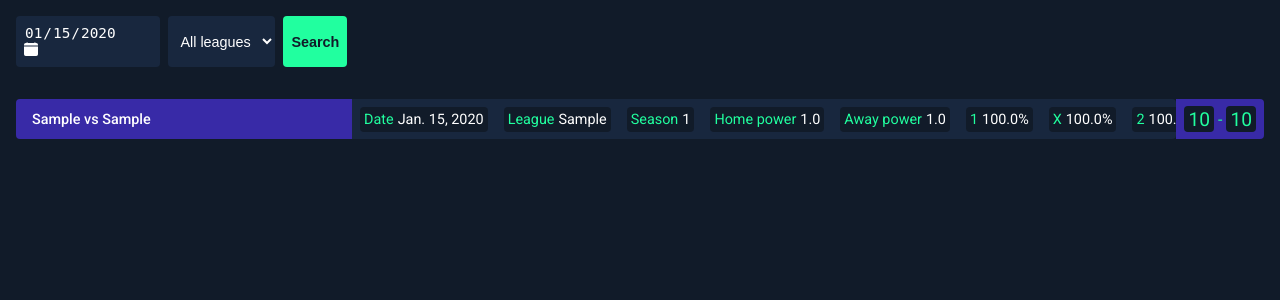
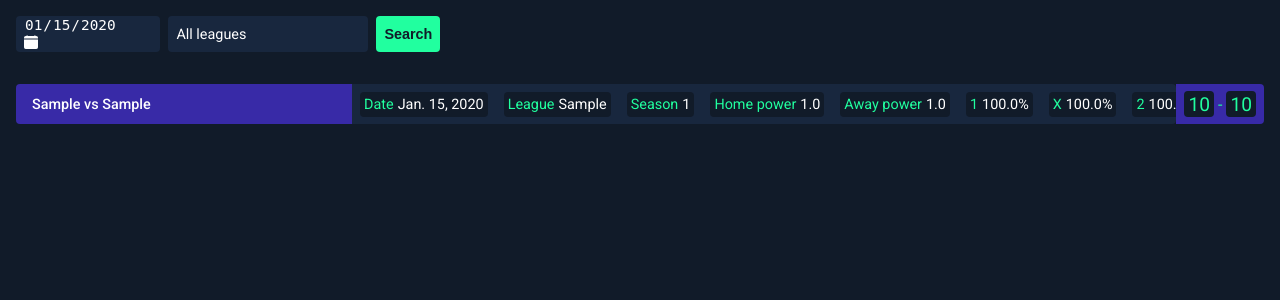
Before and after one commit to sergiopmdeveloper/sokkai, a Django app: page /matches/results in a window 1280 px wide. Shown: the top 300 px of the page. Run offline with Django 5.2, Linux system fonts and the light colour scheme; tables that the repository leaves empty hold one stand-in row (values such as "Sample post").

Commit message:
style: implement custom UI for the league filter

```diff
--- a/statics/components/match-filters.css
+++ /dev/null
@@ -1,45 +0,0 @@
-.filters-container {
-    display: flex;
-    flex-wrap: wrap;
-    gap: 0.5rem;
-}
-
-.filters-container--date {
-    font-size: 0.9rem;
-}
-
-.filters-container--leagues {
-    font-size: 0.9rem;
-}
-
-.filters-container--search {
-    font-size: 0.9rem;
-}
-
-@media (width <=768px) {
-    .filters-container--date {
-        font-size: 0.8rem;
-    }
-
-    .filters-container--leagues {
-        font-size: 0.8rem;
-    }
-
-    .filters-container--search {
-        font-size: 0.8rem;
-    }
-}
-
-@media (width <=480px) {
-    .filters-container--date {
-        width: 100%;
-    }
-
-    .filters-container--leagues {
-        width: 100%;
-    }
-
-    .filters-container--search {
-        width: 100%;
-    }
-}
--- /dev/null
+++ b/statics/components/match-filters/match-filters.css
@@ -0,0 +1,114 @@
+.filters-container {
+    height: 2.25rem;
+    display: flex;
+    flex-wrap: wrap;
+    gap: 0.5rem;
+}
+
+.filters-container--date {
+    height: 100%;
+    font-size: 0.9rem;
+}
+
+.filters-container__leagues {
+    width: 12.5rem;
+    font-size: 0.9rem;
+    position: relative;
+}
+
+.filters-container__leagues__selected {
+    height: 100%;
+    display: flex;
+    align-items: center;
+    color: var(--white);
+    background-color: var(--medium-blue);
+    border-radius: 0.25rem;
+    padding-inline: 0.5rem;
+    cursor: pointer;
+}
+
+.filters-container__leagues__selected:hover {
+    filter: brightness(0.9);
+}
+
+.filters-container__leagues__selected--league {
+    overflow: hidden;
+    text-overflow: ellipsis;
+    white-space: nowrap;
+}
+
+.filters-container__leagues__dropdown {
+    width: 15rem;
+    height: 20rem;
+    display: flex;
+    flex-direction: column;
+    border-radius: 0.25rem;
+    position: absolute;
+    overflow-y: auto;
+    top: 120%;
+}
+
+.filters-container__leagues__dropdown__element {
+    display: flex;
+    align-items: center;
+    color: var(--white);
+    background-color: var(--medium-blue);
+    padding-bottom: 0.25rem;
+    padding-inline: 0.5rem;
+    padding-top: 0.25rem;
+    cursor: pointer;
+}
+
+.filters-container__leagues__dropdown__element:hover {
+    background-color: var(--green);
+}
+
+.filters-container__leagues__dropdown__element--league {
+    overflow: hidden;
+    text-overflow: ellipsis;
+    white-space: nowrap;
+}
+
+.filters-container--search {
+    height: 100%;
+    font-size: 0.9rem;
+}
+
+@media (width <=768px) {
+    .filters-container--date {
+        font-size: 0.8rem;
+    }
+
+    .filters-container__leagues {
+        font-size: 0.8rem;
+    }
+
+    .filters-container--search {
+        font-size: 0.8rem;
+    }
+}
+
+@media (width <=480px) {
+    .filters-container {
+        height: unset;
+    }
+
+    .filters-container--date {
+        width: 100%;
+        height: 2rem;
+    }
+
+    .filters-container__leagues {
+        width: 100%;
+        height: 2rem;
+    }
+
+    .filters-container__leagues__dropdown {
+        width: 100%;
+    }
+
+    .filters-container--search {
+        width: 100%;
+        height: 2rem;
+    }
+}
--- /dev/null
+++ b/statics/components/match-filters/match-filters.js
@@ -0,0 +1,11 @@
+/**
+ * Set the league filter
+ * @param {string} league
+ */
+function setLeagueFilter(league) {
+    const leagueFilterElement = document.querySelector("#league-filter");
+    const leagueInput = document.querySelector("#league")
+
+    leagueFilterElement.innerHTML = league;
+    leagueInput.value = league;
+}
--- a/statics/global.css
+++ b/statics/global.css
@@ -35,7 +35,7 @@ button {
 }
 
 button:hover {
-  filter: brightness(0.8);
+  filter: brightness(0.9);
 }
 
 select {
@@ -49,9 +49,9 @@ select {
 
 input {
   font-size: 1rem;
-  padding: 0.5rem;
   color: var(--white);
   background-color: var(--medium-blue);
+  padding-inline: 0.5rem;
   border-radius: 0.25rem;
   border: none;
 }
--- a/templates/base.html
+++ b/templates/base.html
@@ -10,6 +10,9 @@
     <link rel="stylesheet" href="{% static 'global.css' %}" />
 
     {% block css %}{% endblock %}
+    {% block js %}{% endblock %}
+
+    <script defer src="https://cdn.jsdelivr.net/npm/alpinejs@3.x.x/dist/cdn.min.js"></script>
 
     <title>{% block title %}Sokkai{% endblock %} | sokkai.com</title>
   </head>
--- a/templates/components/match-filters.html
+++ b/templates/components/match-filters.html
@@ -4,11 +4,30 @@
   <form class="filters-container" action={% url action_url %} method="get">
     <input class="filters-container--date" name="date" id="date" type="date" value={{ selected_date }}>
 
-    <select class="filters-container--leagues" name="league" id="league">
-      {% for league in unique_leagues %}
-        <option value="{{ league }}" {% if league == selected_league %}selected{% endif %}>{{ league }}</option>
-      {% endfor %}
-    </select>
+    <div class="filters-container__leagues" x-data="{ open: false }">
+      <input name="league" id="league" type="hidden" value="{% if selected_league %}{{ selected_league }}{% endif %}"></input>
+
+      <div class="filters-container__leagues__selected" x-on:click="open = ! open">
+        <span class="filters-container__leagues__selected--league" id="league-filter">
+          {% if selected_league %}
+            {{ selected_league }}
+          {% else %}
+            All leagues
+          {% endif %}
+        </span>
+      </div>
+
+      <div class="filters-container__leagues__dropdown" x-show="open" x-transition>
+        {% for league in unique_leagues %}
+          <div
+          class="filters-container__leagues__dropdown__element"
+          onclick="setLeagueFilter('{{ league }}')"
+          x-on:click="open = false">
+            <span class="filters-container__leagues__dropdown__element--league">{{ league }}</span>
+          </div>
+        {% endfor %}
+      </div>
+    </div>
 
     <button class="filters-container--search" type="submit">Search</button>
   </form>
--- a/templates/components/matches-table.html
+++ b/templates/components/matches-table.html
@@ -4,7 +4,7 @@
 
 <div class="default-container">
   {% if not matches %}
-    <p>No matches found</p>
+    <p style="color: var(--white)">No matches found...</p>
   {% else %}
 
     <div class="matches-container">
--- a/templates/matches/results.html
+++ b/templates/matches/results.html
@@ -5,8 +5,13 @@
 
 {% load static %}
 {% block css %}
-    <link rel="stylesheet" href="{% static 'components/matches-table.css' %}">
-    <link rel="stylesheet" href="{% static 'components/match-filters.css' %}">
+    <link rel="stylesheet" href="{% static 'components/matches-table/matches-table.css' %}">
+    <link rel="stylesheet" href="{% static 'components/match-filters/match-filters.css' %}">
+{% endblock %}
+
+{% load static %}
+{% block js %}
+  <script src="{% static 'components/match-filters/match-filters.js' %}"></script>
 {% endblock %}
 
 {% block content %}
```
Also changed, not shown: statics/components/matches-table/matches-table.css (renamed from statics/components/matches-table.css).
